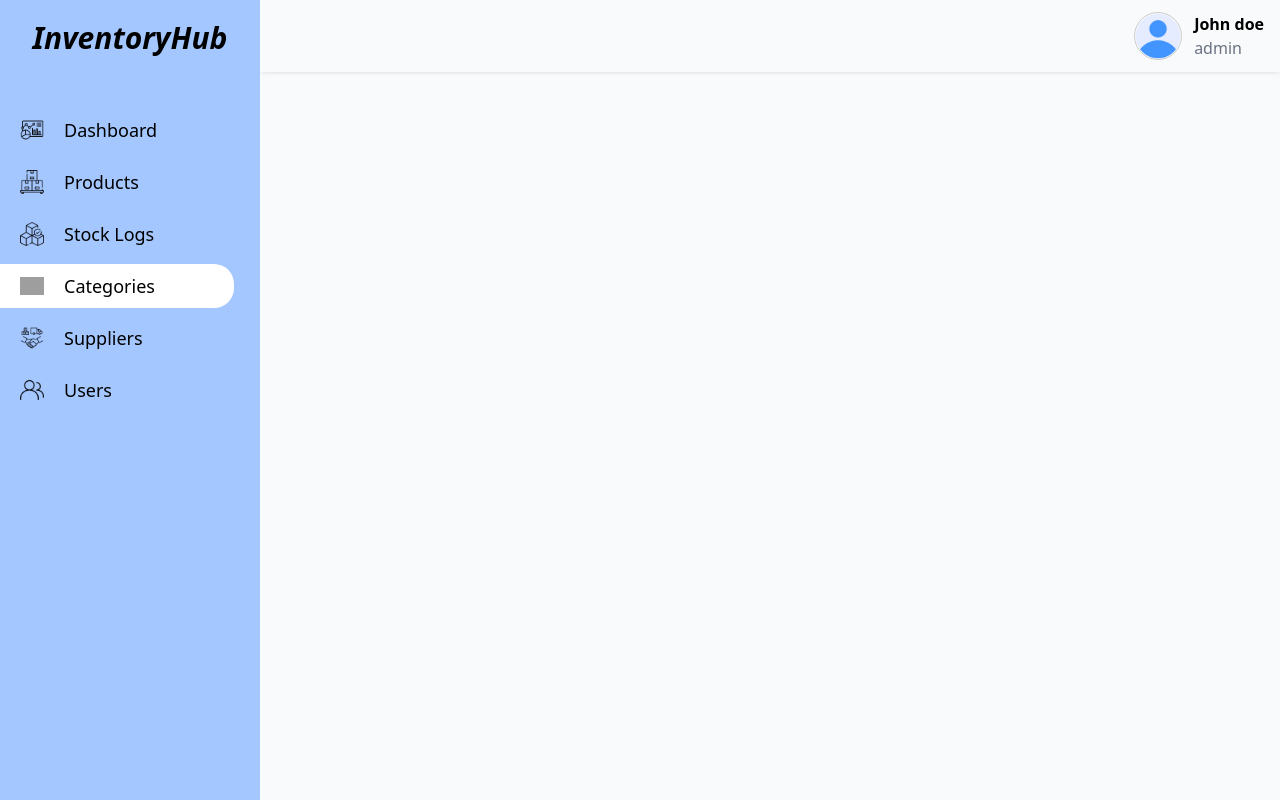
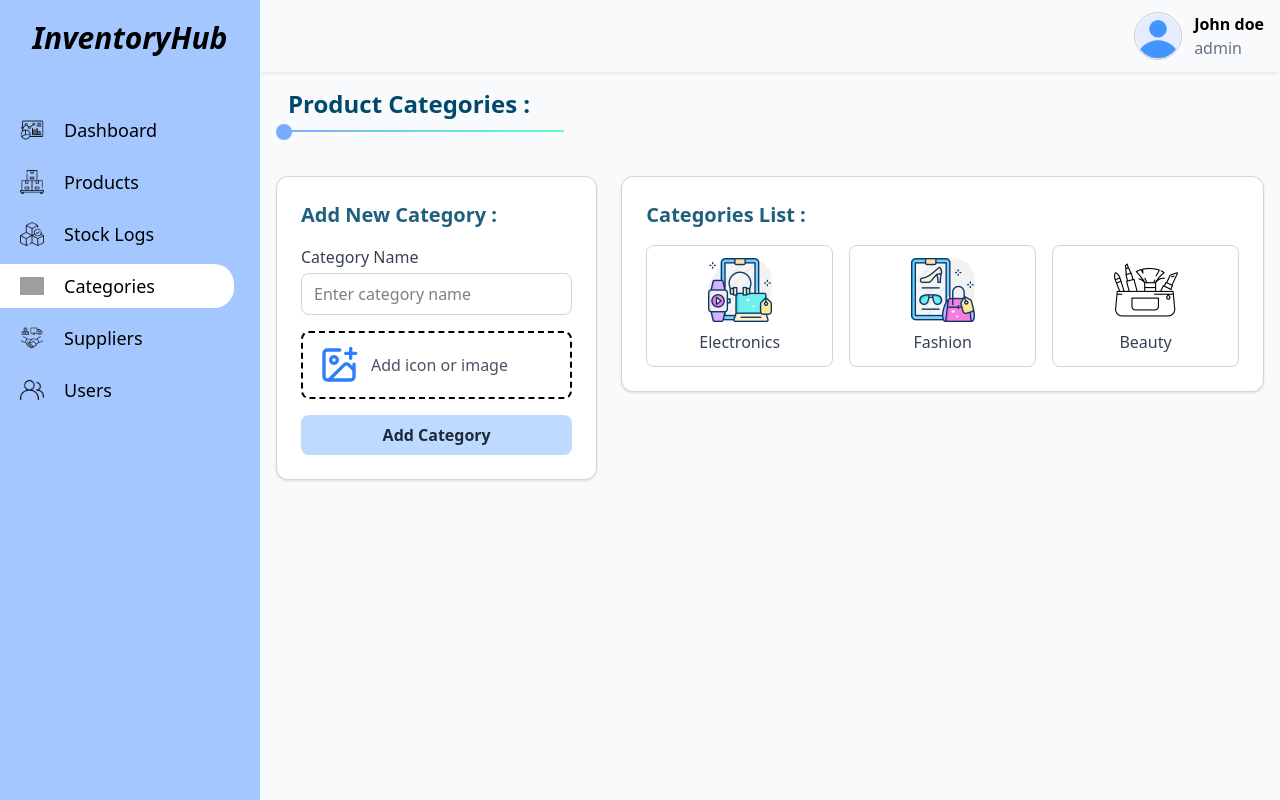
Before and after one commit to Essoufimohamed/InventoryHub, a React (Vite) app in the folder frontend/: page /categories in a window 1280 px wide. Built offline with nearby package versions, Linux system fonts and the light colour scheme; grey boxes are pictures that could not be loaded.

Commit message:
feat : add category management UI

```diff
--- /dev/null
+++ b/frontend/src/components/AddCategoryForm.tsx
@@ -0,0 +1,74 @@
+import { useState } from "react";
+import { ImagePlus } from "lucide-react";
+
+export default function AddCategoryForm() {
+    const [category, setCategory] = useState("");
+    const [image, setImage] = useState(null);
+
+    const handleImageChange = (e) => {
+        if (e.target.files && e.target.files[0]) {
+            setImage(URL.createObjectURL(e.target.files[0]));
+        }
+    };
+
+    const handleSubmit = (e) => {
+        e.preventDefault();
+        console.log({ category, image });
+        // Add submit logic here
+    };
+
+    return (
+        <div className="max-w-sm mx-auto mt-6 p-6 border border-gray-300 rounded-xl shadow-sm bg-white">
+            <h2 className="text-xl font-semibold text-[#20607E] mb-4">
+                Add New Category :
+            </h2>
+            <form onSubmit={handleSubmit} className="space-y-4">
+                {/* Category Name */}
+                <div>
+                    <label className="block text-gray-700 font-medium mb-1">
+                        Category Name
+                    </label>
+                    <input
+                        type="text"
+                        value={category}
+                        onChange={(e) => setCategory(e.target.value)}
+                        placeholder="Enter category name"
+                        className="w-full px-3 py-2 border border-gray-300 rounded-lg focus:outline-none focus:ring-2 focus:ring-blue-400"
+                    />
+                </div>
+
+                {/* Image Upload */}
+                <label
+                    htmlFor="file-upload"
+                    className="flex items-center gap-3 px-4 py-3 border-2 border-dashed rounded-lg cursor-pointer hover:bg-gray-50"
+                >
+                    {image ? (
+                        <img
+                            src={image}
+                            alt="Preview"
+                            className="w-12 h-12 object-cover rounded-md"
+                        />
+                    ) : (
+                        <ImagePlus className="w-10 h-10 text-blue-500" />
+                    )}
+                    <span className="text-gray-600">Add icon or image</span>
+                    <input
+                        id="file-upload"
+                        type="file"
+                        accept="image/*"
+                        className="hidden"
+                        onChange={handleImageChange}
+                    />
+                </label>
+
+                {/* Submit Button */}
+                <button
+                    type="submit"
+                    className="w-full py-2 rounded-lg bg-blue-200 font-semibold text-gray-800 hover:bg-blue-300 transition"
+                >
+                    Add Category
+                </button>
+            </form>
+        </div>
+    );
+}
--- /dev/null
+++ b/frontend/src/components/CategoriesList.tsx
@@ -0,0 +1,33 @@
+const categories = [
+    { id: 1, name: "Electronics", image: "../src/assets/icons/gadgets.png" },
+    { id: 2, name: "Fashion", image: "../src/assets/icons/fashion.png" },
+    { id: 3, name: "Beauty", image: "../src/assets/icons/make-up.png" },
+    ,
+];
+
+export default function CategoriesList() {
+    return (
+        <div className="max-w-3xl mx-auto mt-6 p-6 border border-gray-300 rounded-xl shadow-sm bg-white">
+            <h2 className="text-xl font-semibold text-[#20607E] mb-4">
+                Categories List :
+            </h2>
+            <div className="grid grid-cols-3 gap-4">
+                {categories.map((cat) => (
+                    <div
+                        key={cat.id}
+                        className="flex flex-col items-center p-3 border border-gray-300 rounded-lg hover:shadow-md transition"
+                    >
+                        <img
+                            src={cat.image}
+                            alt={cat.name}
+                            className="w-16 h-16 object-contain mb-2"
+                        />
+                        <span className="text-gray-700 font-medium">
+                            {cat.name}
+                        </span>
+                    </div>
+                ))}
+            </div>
+        </div>
+    );
+}
--- a/frontend/src/layout/Layout.tsx
+++ b/frontend/src/layout/Layout.tsx
@@ -4,6 +4,7 @@ import DashboardHome from "../pages/DashboardHome";
 import { Route, Routes } from "react-router-dom";
 import DashboardProducts from "../pages/DashboardProducts";
 import DashboardStock from "../pages/DashboardStock";
+import DashboardCategory from "../pages/DashboardCategory";
 
 export default function layout() {
     return (
@@ -35,6 +36,10 @@ export default function layout() {
                                 element={<DashboardProducts />}
                             />
                             <Route path="/stock" element={<DashboardStock />} />
+                            <Route
+                                path="/categories"
+                                element={<DashboardCategory />}
+                            />
                         </Routes>
                     </div>
                 </main>
--- /dev/null
+++ b/frontend/src/pages/DashboardCategory.tsx
@@ -0,0 +1,19 @@
+import AddCategoryForm from "../components/AddCategoryForm";
+import CategoriesList from "../components/CategoriesList";
+import SectionsTitle from "../components/SectionsTitle";
+
+export default function DashboardCategory() {
+    return (
+        <>
+            <SectionsTitle title={"Product Categories"} />
+            <div className=" flex flex-col lg:flex-row gap-6 mt-4">
+                <div className="basis-1/3 ">
+                    <AddCategoryForm />
+                </div>
+                <div className="basis-2/3">
+                    <CategoriesList />
+                </div>
+            </div>
+        </>
+    );
+}
```
Also changed, not shown: frontend/src/assets/0_cbdV2MgGJfQ3NHVM.webp (added).
